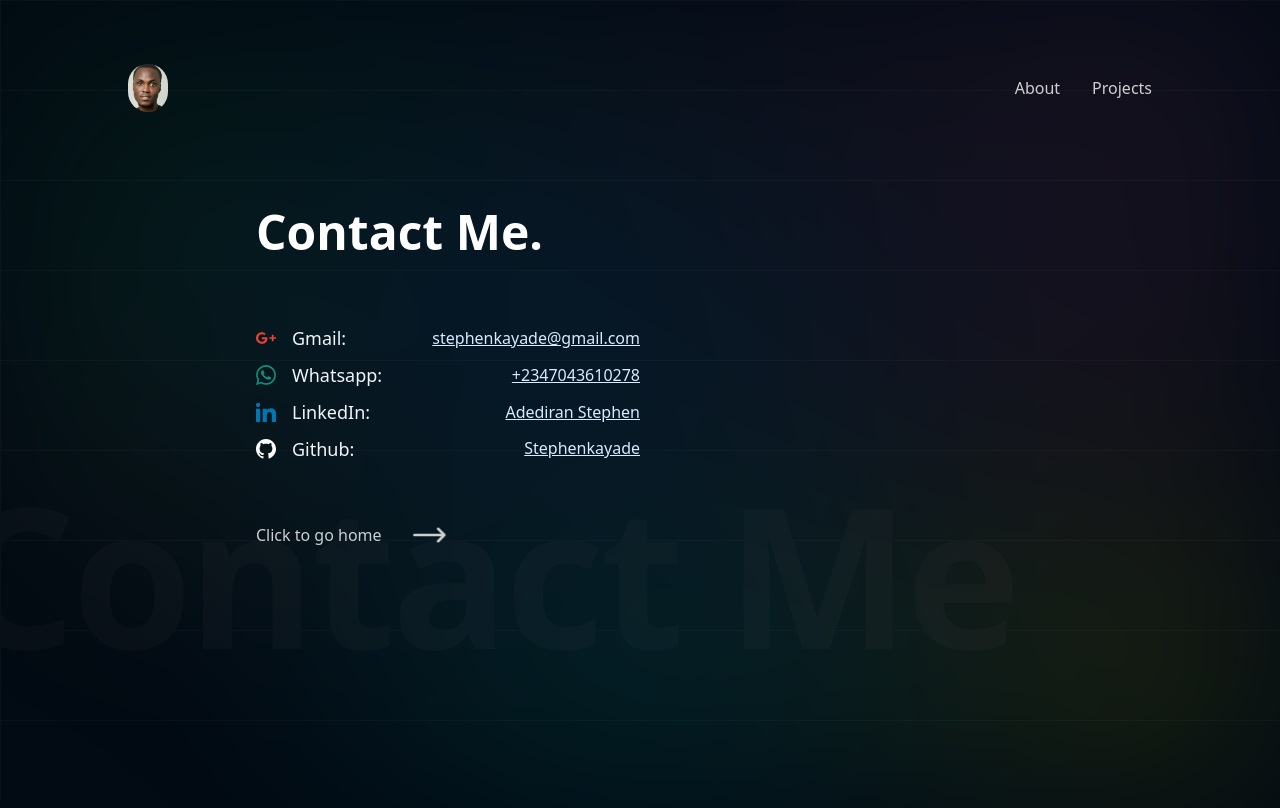
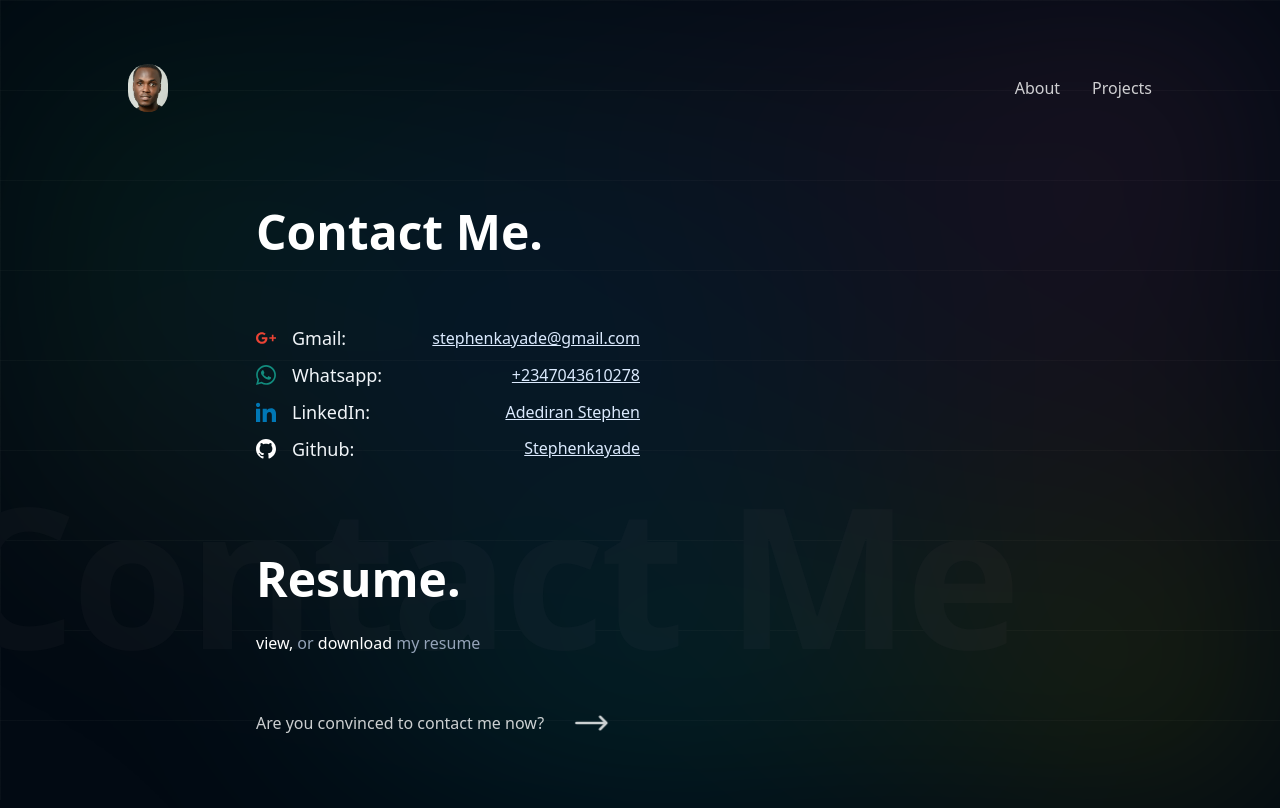
Before and after one commit to stephenkayade/my-portfolio, a React (Create React App) app: page /contact in a window 1280 px wide. Shown: the top 808 px of the page. Built offline with nearby package versions, Linux system fonts and the light colour scheme.

Commit message:
updated app

```diff
--- a/src/pages/contact/index.tsx
+++ b/src/pages/contact/index.tsx
@@ -2,8 +2,9 @@ import PageWrapper from '../../components/layouts/PageWrapper'
 import NextScreenButton from '../../components/partials/NextScreen'
 import TitleText from '../../components/partials/TitleText'
 import FixedText from '../../components/partials/FixedText'
-import {contactList } from '../../components/mocks'
+import { contactList } from '../../components/mocks'
 import ContactList from './ContactList'
+import { Link } from 'react-router-dom'
 
 const Contact = () => {
     return (
@@ -22,11 +23,32 @@ const Contact = () => {
 
                         <ContactList data={contactList} />
 
-                        <div className="mt-12">
+                    </div>
 
-                            <NextScreenButton text='Click to go home' link='' />
+                </div>
 
-                        </div>
+
+                <div className='xl:max-w-screen-md 2xl:max-w-screen-md md:max- max-w-screen-md mx-auto mb-12 pt-10'>
+
+                    <TitleText
+                        fontWeight='extrabold'
+                        text='Resume.'
+                        size='5xl'
+                    />
+
+                    <p className='pt-7'>
+                        <span>
+                            <a href="https://drive.google.com/drive/folders/1bJIKwlk_5s_0MppXWMd7WQBhfvxpsUKc" target='_blank' rel="noreferrer" className='text-md text-white font-medium'> view,</a>
+                        </span>
+                        <span className='text-slate-400 font-light'> or </span>
+                        <a href='../../../assets/files/Oluwakayode Adediran.pdf' download='Adediran Oluwakayode CV.pdf' className=' text-white font-medium'> download </a>
+                        <span className='text-slate-400 font-light'> my resume </span>
+                    </p>
+
+
+                    <div className="mt-12">
+
+                        <NextScreenButton text="Are you convinced to contact me now?" link='contact' />
 
                     </div>
 
```
Also changed, not shown: 1 other file (tests, documents, lock files or other folders).
